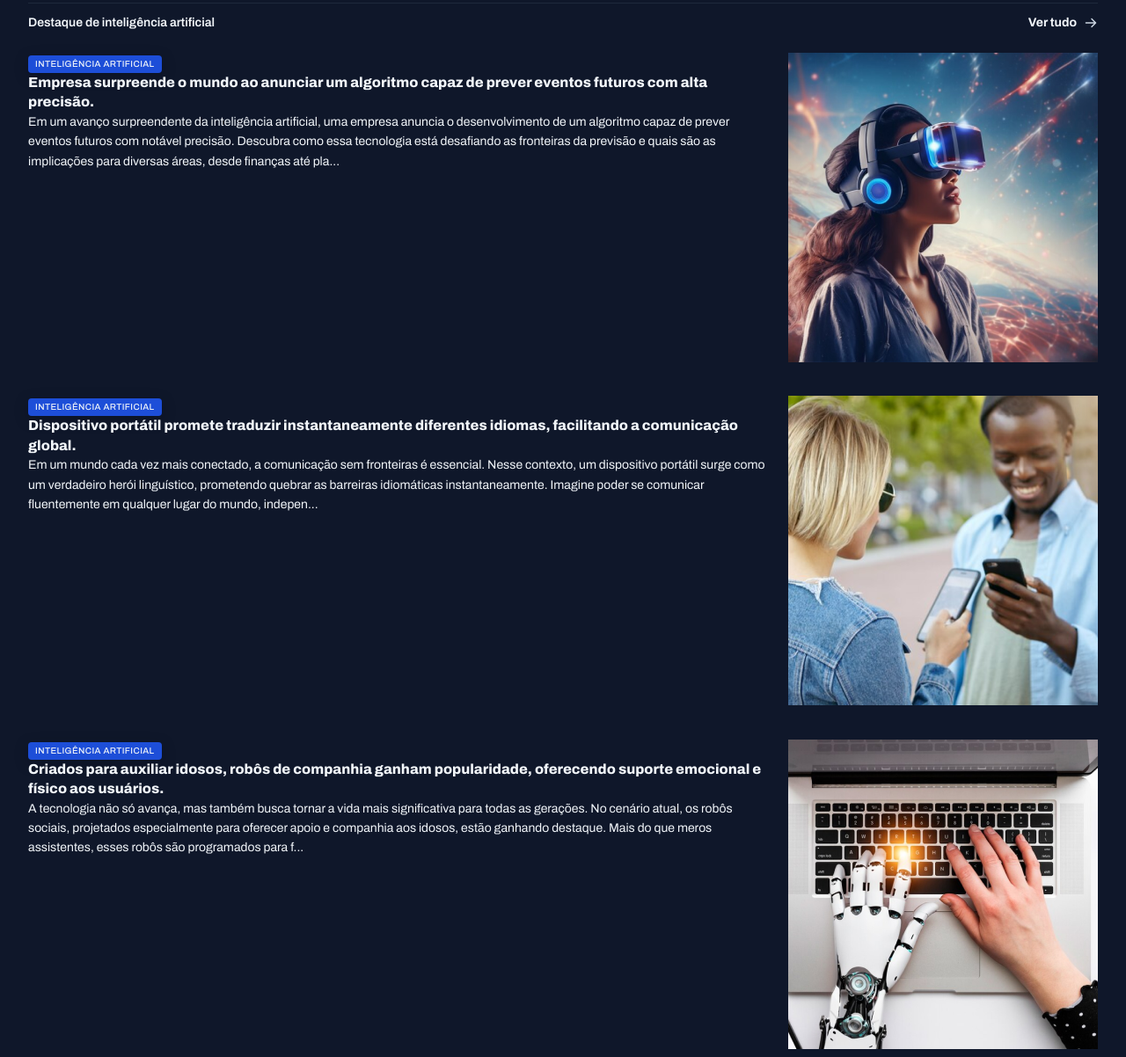
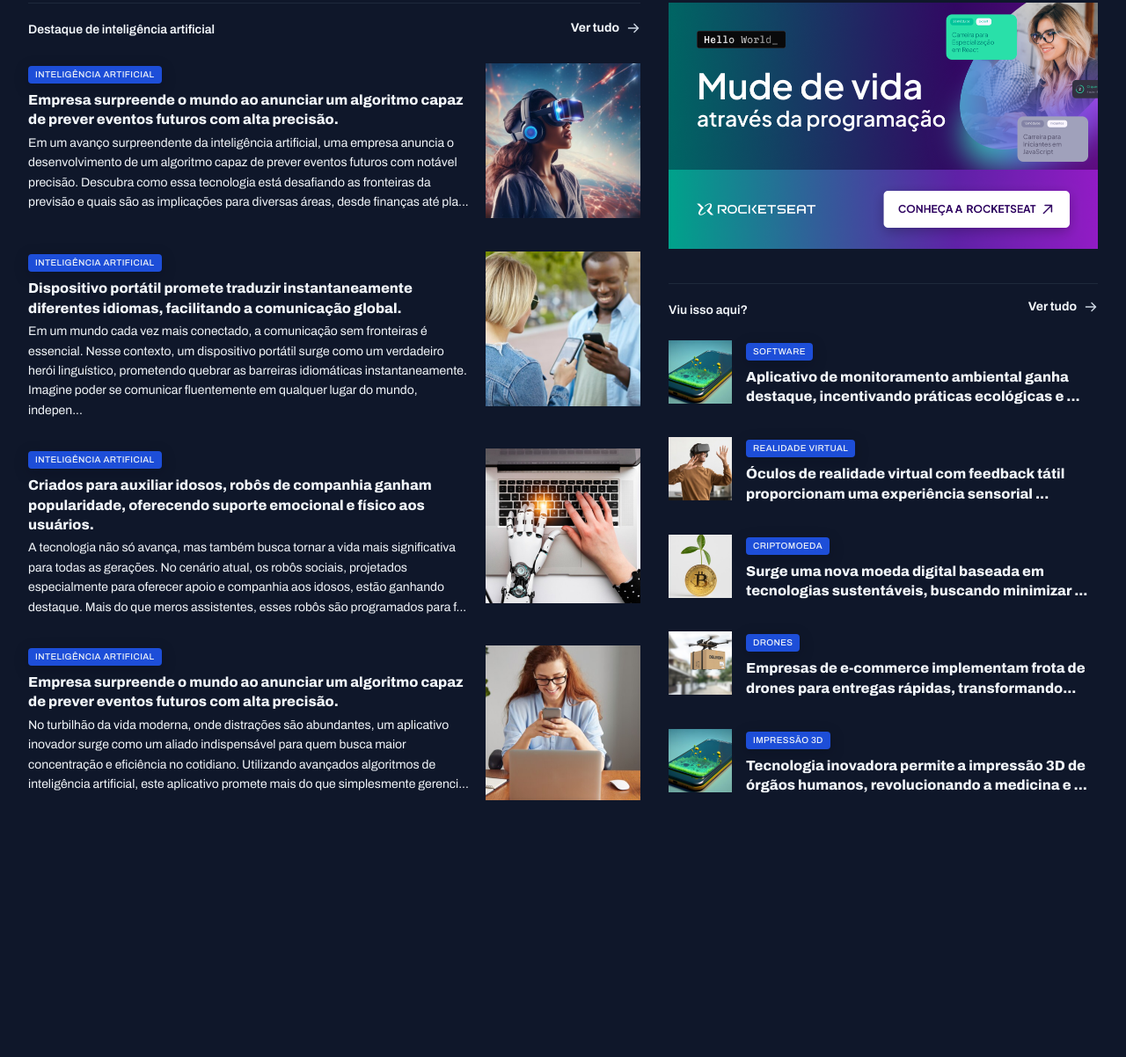
Before and after one commit to Marcosviniciusgtr/Portal-de-Not-cia, a plain HTML site: page index.html in a window 1280 px wide. Shown: the part 1051-2253 px from the top of the page at 88% size. After the commit the page ends 2007 px from the top, so only its background shows below. Drawn offline with Linux system fonts and the light colour scheme.

Commit message:
estilizando a última etapa e finalizando os detalhes do site

```diff
--- a/index.html
+++ b/index.html
@@ -214,6 +214,8 @@
 
 </div>
 </section>
+
+<aside>
 <div id="ads">
   <img src="assets/images/Ads.png" alt="">
 </div>
@@ -235,7 +237,7 @@
       <div>
         <span class="content-tag">software</span>
 
-        <h3 class="text-xl">Aplicativo de monitoramento ambiental ganha destaque, incentivando práticas ecológicas e pro...</h3>
+        <h3 class="text-xl">Aplicativo de monitoramento ambiental ganha destaque, incentivando práticas ecológicas e ...</h3>
 
       </div>
     </article>
@@ -246,7 +248,7 @@
       <div>
         <span class="content-tag">realidade virtual</span>
 
-        <h3 class="text-xl">Óculos de realidade virtual com feedback tátil proporcionam uma experiência sensorial complet...</h3>
+        <h3 class="text-xl">Óculos de realidade virtual com feedback tátil proporcionam uma experiência sensorial ...</h3>
 
       </div>
     </article>
@@ -257,7 +259,7 @@
       <div>
         <span class="content-tag">criptomoeda</span>
 
-        <h3 class="text-xl">Surge uma nova moeda digital baseada em tecnologias sustentáveis, buscando minimizar o i...</h3>
+        <h3 class="text-xl">Surge uma nova moeda digital baseada em tecnologias sustentáveis, buscando minimizar ...</h3>
 
       </div>
     </article>
@@ -269,7 +271,7 @@
         <span class="content-tag">drones</span>
 
         <h3 class="text-xl">
-          Empresas de e-commerce implementam frota de drones para entregas rápidas, transformando o ce...
+          Empresas de e-commerce implementam frota de drones para entregas rápidas, transformando...
         </h3>
 
       </div>
@@ -281,13 +283,14 @@
       <div>
         <span class="content-tag">impressão 3d</span>
 
-        <h3 class="text-xl">Tecnologia inovadora permite a impressão 3D de órgãos humanos, revolucionando a medicina e a li...</h3>
+        <h3 class="text-xl">Tecnologia inovadora permite a impressão 3D de órgãos humanos, revolucionando a medicina e ...</h3>
 
       </div>
     </article>
   </div>
 
 </section>
+</aside>
 
 </main>
 </body>
--- a/style/global.css
+++ b/style/global.css
@@ -56,8 +56,18 @@ img {
 }
 
 main {
-  margin-top: 40px;
-  gap: 80px;
+  display: grid;
+  grid-template-areas:
+  "featured featured"
+  "weekly weekly"
+  "IA aside" ;
+
+  grid-template-columns: 696px 488px;
+
+
+  margin-block: 40px;
+  row-gap: 80px;
+  column-gap: 32px;
 }
 
 .content-tag{
--- a/style/header.css
+++ b/style/header.css
@@ -23,4 +23,13 @@
   border: solid 1px var(--stroke-color);
   border-inline: none;
   justify-content: space-between;
+
+  a {
+    transition: 100ms;
+  }
+
+  a:hover {
+    transform: scale(1.2);
+
+  }
 }
--- a/style/sections.css
+++ b/style/sections.css
@@ -21,6 +21,7 @@ section header {
 }
 
 #featured {
+  grid-area: featured;
   img{
     height: 100%;
     object-fit: cover;
@@ -61,7 +62,7 @@ section header {
 }
 
 #weekly {
-
+  grid-area: weekly;
   &>div {
     grid-template-columns: repeat(4, 292px);
   }
@@ -84,8 +85,32 @@ section header {
   }
 }
 
-#more {
+#IA {
+  grid-area: IA;
+
+  img {
+    width: 176px;
+    aspect-ratio: 1/1;
+    object-fit: cover;
+  }
   h3 {
-    justify-self: start;
+    margin-block: 8px 4px;
   }
 }
+
+aside {
+  grid-area: aside;
+
+  #more {
+    margin-top: 32px;
+  img {
+    width: 72px;
+    aspect-ratio: 1/1;
+    object-fit: cover;
+  }
+  h3 {
+    margin-top: 8px;
+  }
+
+}
+}
```
